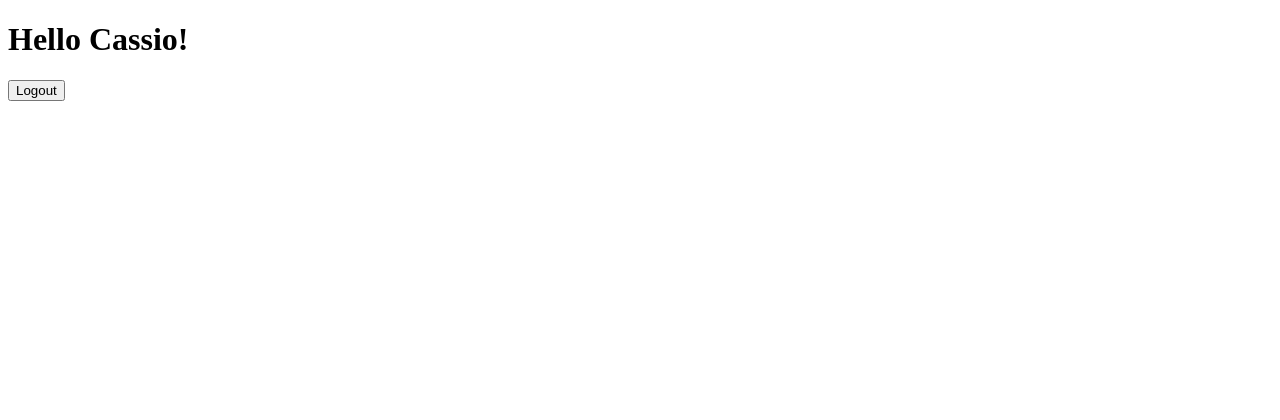
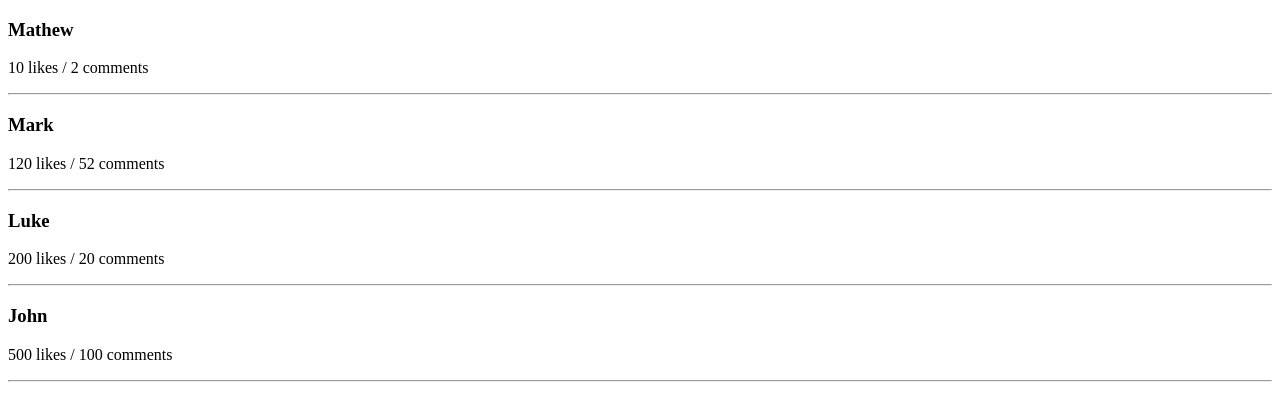
Before and after one commit to cassioHilario/react-noob-to-pro, a React (Create React App) app in the folder meuapp/: page / in a window 1280 px wide. Shown: the top 420 px of the page. Built offline with nearby package versions, Linux system fonts and the light colour scheme.

Commit message:
Working with lists

```diff
--- a/meuapp/src/App.js
+++ b/meuapp/src/App.js
@@ -1,11 +1,17 @@
 import React, { Component } from 'react';
+import Feed from './components/Feed';
 
 class App extends Component {
 
   constructor(props) {
     super(props);
     this.state = {
-      status: true
+      feed: [
+        {id: 1, username: 'Mathew', likes: 10, comments: 2},
+        {id: 2, username: 'Mark', likes: 120, comments: 52},
+        {id: 3, username: 'Luke', likes: 200, comments: 20},
+        {id: 4, username: 'John', likes: 500, comments: 100},
+      ]
     };
   }
 
@@ -13,21 +19,11 @@ class App extends Component {
     return (
       <div>
 
-        {this.state.status
-          ?
-
-          <div>
-            <h1>Hello Cassio!</h1>
-            <button onClick={() => this.setState({status: false})}>Logout</button>
-          </div>
-
-          :
-
-          <div>
-            <h1>Hello World!</h1>
-            <button onClick={() => this.setState({status: true})}>Login</button>
-          </div>
-        }
+        {this.state.feed.map((item) => {
+          return (
+            <Feed key={item.id} username={item.username} likes={item.likes} comments={item.comments} />
+          );
+        })}
 
       </div>
     );
--- /dev/null
+++ b/meuapp/src/components/Feed/index.js
@@ -0,0 +1,15 @@
+import React, {Component} from "react";
+
+class Feed extends Component {
+    render() {
+        return (
+        <div key={this.props.id}>
+            <h3>{this.props.username}</h3>
+            <p>{this.props.likes} likes / {this.props.comments} comments</p>
+            <hr/>
+        </div>
+        );
+    }
+}
+
+export default Feed;
```
